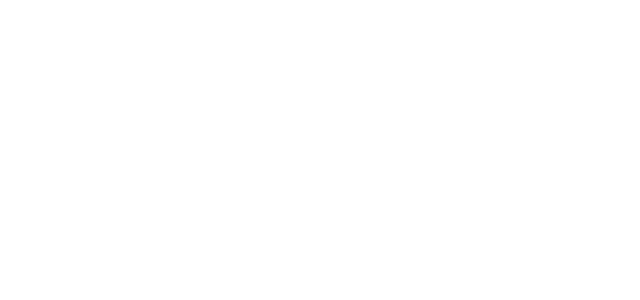
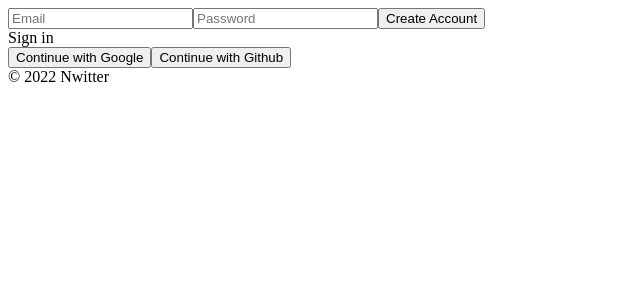
Before and after one commit to Tssongy/nwitter, a React (Create React App) app: page / in a window 1280 px wide. Shown: the top 300 px of the page, without its empty margins (0-640 px from the left). Built offline with nearby package versions, Linux system fonts and the light colour scheme; no server answers.

Commit message:
set up the router and enabled user signups and logins

```diff
--- /dev/null
+++ b/jsonconfig.json
@@ -0,0 +1,6 @@
+{
+    "compilerOptions": {
+        "baseUrl": "src"
+    },
+    "include": ["src"]
+}
--- a/package.json
+++ b/package.json
@@ -6,8 +6,10 @@
     "@testing-library/jest-dom": "^5.16.5",
     "@testing-library/react": "^13.4.0",
     "@testing-library/user-event": "^13.5.0",
+    "firebase": "^9.6.1",
     "react": "^18.2.0",
     "react-dom": "^18.2.0",
+    "react-router-dom": "^5.3.0",
     "react-scripts": "5.0.1",
     "web-vitals": "^2.1.4"
   },
--- a/src/App.js
+++ /dev/null
@@ -1,11 +0,0 @@
-
-
-function App() {
-  return (
-    <div className="App">
-
-    </div>
-  );
-}
-
-export default App;
--- /dev/null
+++ b/src/components/App.js
@@ -0,0 +1,38 @@
+import React, { useEffect, useState } from "react";
+import AppRouter from "./Router";
+import app from "../fbase";
+// import { authService } from "../fbase"
+import { onAuthStateChanged, getAuth } from "firebase/auth";
+// console.log(authService)
+
+function App() {
+  const auth = getAuth();
+  const [init, setInit] = useState(false);
+  const [isLoggedIn, setIsLoggedIn] = useState(false);
+
+  // setInterval(() => {
+  //   console.log(auth.currentUser)
+  // }, 2000);
+
+  useEffect(() => {
+    onAuthStateChanged(auth, (user) => {
+      if(user){
+        setIsLoggedIn(true)
+        const uid = user.uid;
+      }
+      else {
+        setIsLoggedIn(false);
+      }
+      setInit(true)
+    })
+  }, [])
+
+  return (
+    <>
+      {init ? <AppRouter isLoggedIn={isLoggedIn}/> : "Initializing"}
+      <footer>&copy; {new Date().getFullYear()} Nwitter</footer>
+    </>
+  );
+}
+
+export default App;
--- /dev/null
+++ b/src/components/Router.js
@@ -0,0 +1,24 @@
+import {HashRouter as Router, Route, Switch} from "react-router-dom";
+import Auth from "../routes/Auth";
+import Home from "../routes/Home"
+
+const AppRouter = ({ isLoggedIn }) => {
+    return (
+        <Router>
+            <Switch>
+                {isLoggedIn ?
+                <>
+                <Route exact path="/">
+                    <Home />
+                </Route>
+                </> : (
+                    <Route exact path="/">
+                        <Auth/>
+                    </Route>
+                )}
+            </Switch>
+        </Router>
+    )
+}
+
+export default AppRouter;
--- /dev/null
+++ b/src/fbase.js
@@ -0,0 +1,17 @@
+import { initializeApp } from 'firebase/app';
+import { getAuth } from "firebase/auth";
+
+const firebaseConfig = {
+    apiKey: process.env.REACT_APP_API_KEY,
+    authDomain: process.env.REACT_APP_AUTH_DOMAIN,
+    projectId: process.env.REACT_APP_PROJECT_ID,
+    storageBucket: process.env.REACT_APP_STORAGE_BUCKET,
+    messagingSenderId: process.env.REACT_APP_MESSAGING_SENDER_ID,
+    appId: process.env.REACT_APP_APP_ID,
+};
+
+// Initialize Firebase
+const app = initializeApp(firebaseConfig);
+
+export default app;
+export const authService = getAuth(app);
--- a/src/index.js
+++ b/src/index.js
@@ -1,6 +1,10 @@
 import React from 'react';
 import ReactDOM from 'react-dom/client';
-import App from './App';
+import App from './components/App';
+// import firebase from "firebase/compat/app";
+// import app from "./firebase";
+// console.log(firebase)
+// console.log(app)
 
 const root = ReactDOM.createRoot(document.getElementById('root'));
 root.render(
--- /dev/null
+++ b/src/routes/Auth.js
@@ -0,0 +1,79 @@
+import React, { useState } from "react";
+import { authService } from "../fbase";
+import {
+    createUserWithEmailAndPassword,
+    getAuth,
+    signInWithEmailAndPassword,
+    } from 'firebase/auth';
+
+const Auth = () => {
+    const [email, setEmail] = useState("");
+    const [password, setPassword] = useState("");
+    const [newAccount, setNewAccount] = useState(true);
+    const [error, setError] = useState("")
+
+    const onChange = (event) => {
+        const { name, value } = event.target
+        if(name === "email"){
+            setEmail(value)
+        }
+        else if(name === "password"){
+            setPassword(value)
+        }
+    }
+
+    const onSubmit = async (event) => {
+        event.preventDefault();
+        if(newAccount){
+            // create account
+            try {
+                let data;
+                const auth = getAuth();
+                if(newAccount){
+                    data = await createUserWithEmailAndPassword(auth, email, password)
+                }
+                else {
+                    data = await signInWithEmailAndPassword(auth, email, password);
+                }
+                console.log(data)
+            } catch (error) {
+                console.log(error)
+                setError(error.message)
+            }
+        }
+        // else {
+        //     // log in
+        // }
+    }
+    const toggleAccount = () => setNewAccount((prev) => !prev);
+    return (
+        <div>
+            <form onSubmit={onSubmit}>
+                <input
+                    name="email"
+                    type="text"
+                    placeholder="Email"
+                    value={email}
+                    onChange={onChange}
+                    required
+                />
+                <input
+                    name="password"
+                    type="password"
+                    placeholder="Password"
+                    value={password}
+                    onChange={onChange}
+                    required
+                />
+                <input type="submit" value={newAccount ? "Create Account" : "Log In"} />
+                {error}
+            </form>
+            <span onClick={toggleAccount}>{newAccount ? "Sign in" : "Create Account"}</span>
+            <div>
+                <button>Continue with Google</button>
+                <button>Continue with Github</button>
+            </div>
+        </div>
+    )
+};
+export default Auth;
--- /dev/null
+++ b/src/routes/EditProfile.js
@@ -0,0 +1,3 @@
+import React from "react";
+
+export default () => <span>Edit Profile</span>;
--- /dev/null
+++ b/src/routes/Home.js
@@ -0,0 +1,4 @@
+import React from "react";
+
+const Home = () => <span>Home</span>;
+export default Home;
--- /dev/null
+++ b/src/routes/Profile.js
@@ -0,0 +1,3 @@
+import React from "react";
+
+export default () => <span>Profile</span>;
```
Also changed, not shown: 2 other files (tests, documents, lock files or other folders).
